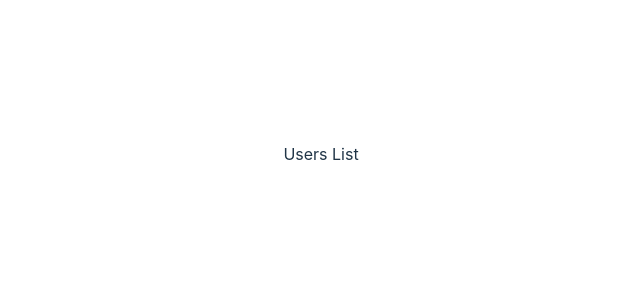
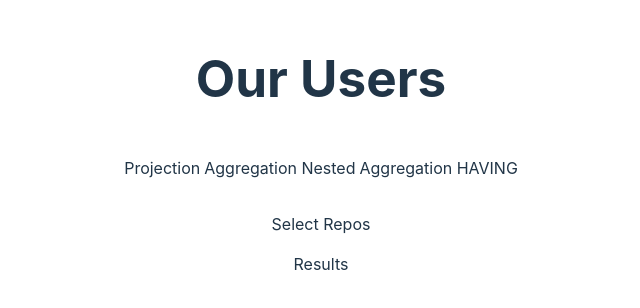
Before and after one commit to soupshell/CPSC304-Version-Control-Project, a React (Vite) app in the folder frontend/: page /UsersList in a window 1280 px wide. Shown: the part 246-554 px from the top of the page, without its empty margins (319-959 px from the left). Built offline with nearby package versions, Linux system fonts and the light colour scheme.

Commit message:
UsersList blocked out

```diff
--- a/frontend/src/pages/UsersList.jsx
+++ b/frontend/src/pages/UsersList.jsx
@@ -3,7 +3,19 @@ function UsersList(props) {
 
    return (
      <>
-      <p> Users List</p>
+       <h1>Our Users</h1>
+       <div className="centerDiv">
+        <p>Projection</p>
+        <p>Aggregation Nested</p>
+        <p>Aggregation HAVING</p>
+       </div>
+
+       <div className="centerDiv">
+        <div>
+          <p>Select Repos</p>
+          <p>Results</p>
+        </div>
+       </div>
      </>
    )
  }
```
